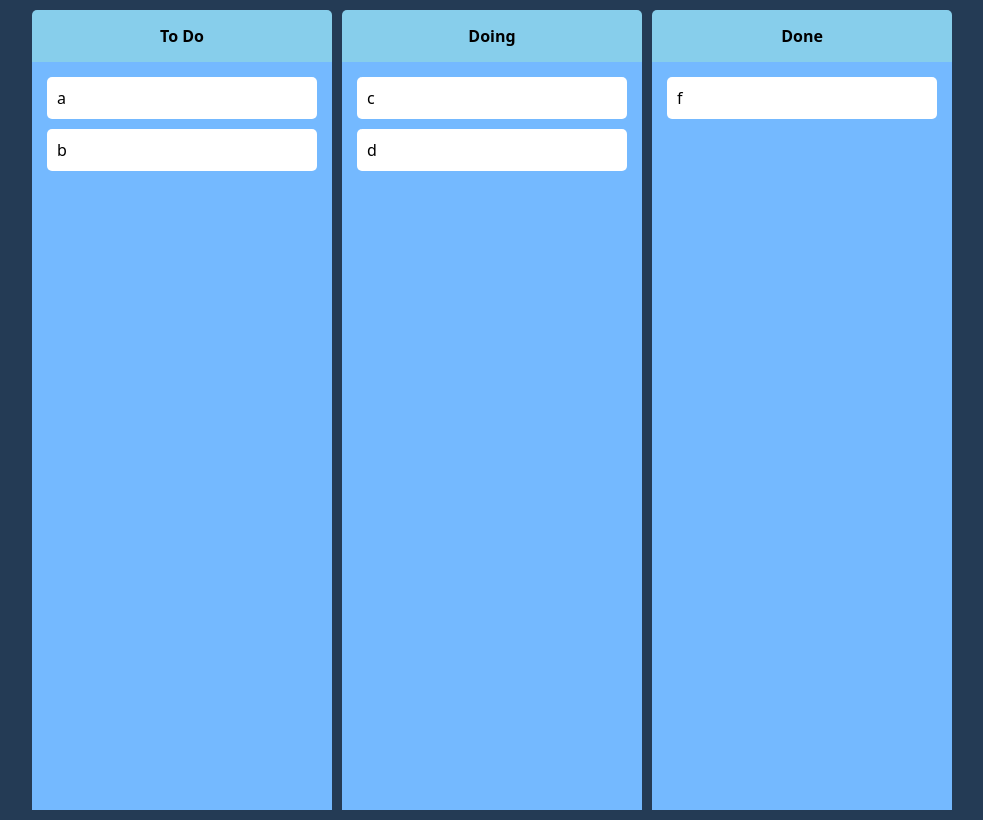
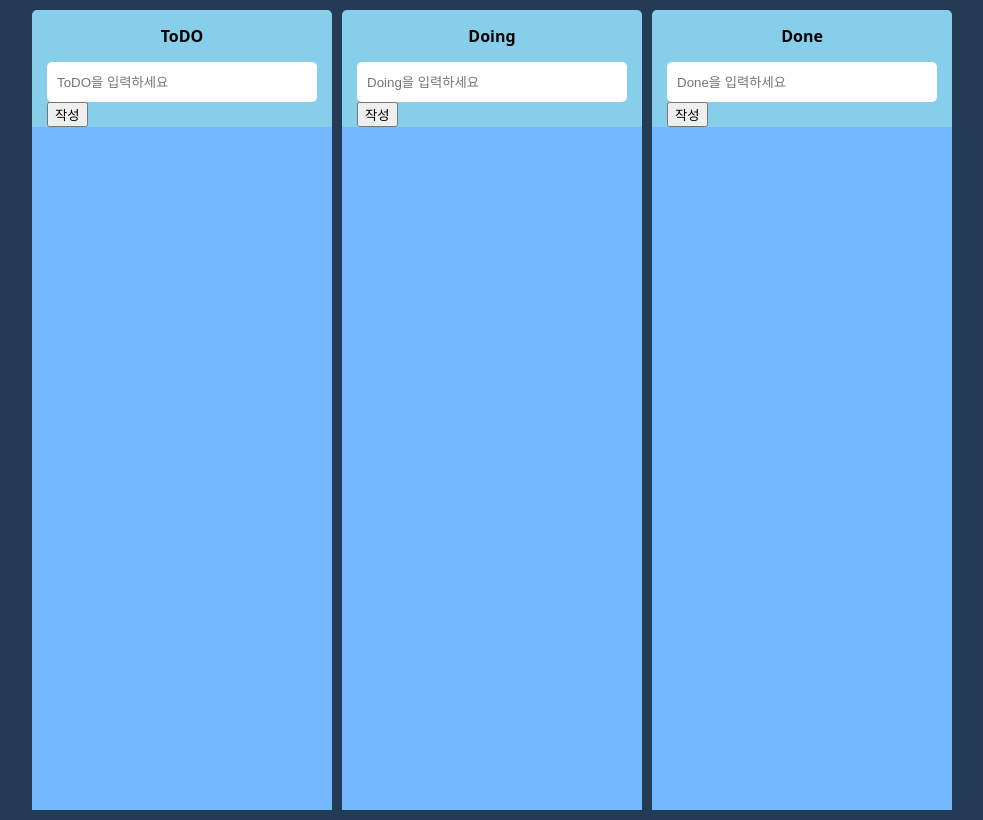
Before and after one commit to beom-jun-kim/memo-app, a React (Create React App) app: page / in a window 1280 px wide. Shown: the whole page, without its empty margins (148-1131 px from the left). Built offline with nearby package versions, Linux system fonts and the light colour scheme.

Commit message:
form넣기

```diff
--- a/package.json
+++ b/package.json
@@ -9,6 +9,7 @@
     "react": "^18.2.0",
     "react-beautiful-dnd": "^13.1.1",
     "react-dom": "^18.2.0",
+    "react-hook-form": "^7.43.9",
     "react-scripts": "^5.0.1",
     "recoil": "^0.7.7",
     "recoil-persist": "^4.2.0",
--- a/src/App.tsx
+++ b/src/App.tsx
@@ -27,7 +27,7 @@ function App() {
   // 어떤 일이 일어났는지에 대한 정보로 많은 인자를 준다
   const onDragEnd = (info: DropResult) => {
     console.log(info);
-    const { draggableId, destination, source } = info;
+    const { destination, source } = info;
     if (!destination) return;
     if (destination?.droppableId === source.droppableId) {
       setMemos((allBoards) => {
@@ -37,11 +37,12 @@ function App() {
         // 복사 이유 : 원본을 수정하면 버그가 일어날 수 있음 => 복사한 배열을 수정하면 원본엔 영향X
         // ...allBoards를 통해 객체의 키를 가져오고 []로 한번더 감싸서 복사할 배열을 고르는거~
         const boardCopy = [...allBoards[source.droppableId]];
+        const taskObj = boardCopy[source.index];
 
         // 복사한 배열 변형
         // draggableId는 제거할때 필요x 추가할때만O
         boardCopy.splice(source.index, 1);
-        boardCopy.splice(destination?.index, 0, draggableId);
+        boardCopy.splice(destination?.index, 0, taskObj);
         return {
           // 건드리지 않은 다른 board
           ...allBoards,
@@ -56,9 +57,10 @@ function App() {
     if (destination.droppableId !== source.droppableId) {
       setMemos((allBoards) => {
         const sourceBoard = [...allBoards[source.droppableId]];
+        const taskObj = sourceBoard[source.index];
         const destBoard = [...allBoards[destination.droppableId]];
         sourceBoard.splice(source.index, 1);
-        destBoard.splice(destination?.index, 0, draggableId);
+        destBoard.splice(destination?.index, 0, taskObj);
         return {
           ...allBoards,
           [source.droppableId]: sourceBoard,
--- a/src/Components/Board.tsx
+++ b/src/Components/Board.tsx
@@ -1,6 +1,10 @@
+import { useForm } from "react-hook-form";
 import { Droppable } from "react-beautiful-dnd";
 import DraggableCard from "./DraggableCard";
 import styled from "styled-components";
+import { IMemo, memoState } from "../atom";
+import { useRecoilState, useSetRecoilState } from "recoil";
+
 const Wrapper = styled.div`
   width: 300px;
   background: ${(prop) => prop.theme.boardColor};
@@ -12,9 +16,14 @@ const Wrapper = styled.div`
 
 // styled component에게 isDraggingOver라는 prop을 받을 거라고 말해준다
 const Area = styled.div<IAreaProps>`
-  background-color: ${(prop) => (prop.isDraggingOver ? "#dfe6e9" : prop.isDraggingFromThis ? "#b2bec3" : "#74b9ff")};
+  background-color: ${(prop) =>
+    prop.isDraggingOver
+      ? "#dfe6e9"
+      : prop.isDraggingFromThis
+      ? "#b2bec3"
+      : "#74b9ff"};
   flex-grow: 1;
-  transition: .3s;
+  transition: 0.3s;
   padding: 15px;
 `;
 
@@ -24,20 +33,67 @@ const Title = styled.div`
   padding: 15px;
 `;
 
+const Form = styled.form`
+  padding: 0 15px;
+  input {
+    width: 100%;
+    height: 40px;
+    padding: 0 10px;
+    border-radius: 5px;
+    border: none;
+  }
+`;
+
 interface IAreaProps {
   isDraggingOver: boolean;
-  isDraggingFromThis:boolean;
+  isDraggingFromThis: boolean;
 }
 
 interface IBoardProps {
-  memos: string[];
+  memos: IMemo[];
   boardId: string;
 }
 
+interface IForm {
+  memo: string;
+}
+
 function Board({ memos, boardId }: IBoardProps) {
+  const setMemoState = useSetRecoilState(memoState);
+  const { register, setValue, handleSubmit } = useForm<IForm>();
+  const onValid = ({ memo }: IForm) => {
+    const newMemo = {
+      id: Date.now(),
+      text: memo,
+    };
+    setMemoState((allBoards) => {
+      return {
+        // 모든 board + 현재 board에 새로운 메모를 더한 값을 retrun 하는 작업
+        // 상태를 안전하게 관리하기 위해 이전에 있던 state를 복사하여 수정한다
+        ...allBoards, // 원래 있던 board
+        [boardId]: [
+          newMemo, // 기존의 board 메모들에 새로운 메모를 더해주고 있다
+          ...allBoards[boardId],
+        ],
+      };
+    });
+    setValue("memo", "");
+  };
   return (
     <Wrapper>
       <Title>{boardId}</Title>
+
+      {/* ref : HTML 메서드에 접근 및 변형
+          .current 프로퍼티에 변경 가능한 값을 담고 있는 상자
+       */}
+      <Form onSubmit={handleSubmit(onValid)}>
+        <input
+          {...register("memo", { required: true })}
+          type="text"
+          placeholder={`${boardId}을 입력하세요`}
+        />
+        <button>작성</button>
+      </Form>
       <Droppable droppableId={boardId}>
         {(provided, snapshot) => (
           // isDraggingOver : 유저가 board 위로 드래그 해서 들어오고 있는지 알려줌
@@ -51,7 +107,12 @@ function Board({ memos, boardId }: IBoardProps) {
             {...provided.droppableProps}
           >
             {memos.map((memo, index) => (
-              <DraggableCard key={memo} memo={memo} index={index} />
+              <DraggableCard
+                key={memo.id}
+                memoId={memo.id}
+                memoText={memo.text}
+                index={index}
+              />
             ))}
             {provided.placeholder}
           </Area>
--- a/src/Components/DraggableCard.tsx
+++ b/src/Components/DraggableCard.tsx
@@ -8,19 +8,20 @@ const Card = styled.div<{ isDragging: boolean }>`
     props.isDragging ? "green" : props.theme.cardcolor};
   border-radius: 5px;
   margin-bottom: 10px;
-  box-shadow: ${props => props.isDragging? "2px 5px 5px rgba(0, 0, 0, 0.128)" : "none"};
+  box-shadow: ${(props) =>
+    props.isDragging ? "2px 5px 5px rgba(0, 0, 0, 0.128)" : "none"};
 `;
 
 interface IDraggableCardPros {
-  memo: string;
+  memoId: number;
+  memoText: string;
   index: number;
 }
 
-function DraggableCard({ memo, index }: IDraggableCardPros) {
-  console.log("memo", memo);
+function DraggableCard({ memoId, memoText, index }: IDraggableCardPros) {
   return (
     // Draggable의 key와 draggableId와 같아야 함 ☆☆☆
-    <Draggable key={memo} draggableId={memo} index={index}>
+    <Draggable draggableId={memoId + ""} index={index}>
       {(provided, snapshot) => (
         <Card
           isDragging={snapshot.isDragging}
@@ -28,7 +29,7 @@ function DraggableCard({ memo, index }: IDraggableCardPros) {
           {...provided.draggableProps} /* box의 코너에서만 잡고 이동 가능하다 ======*/
           {...provided.dragHandleProps} /* 어딜 잡든 이동 가능 */
         >
-          {memo}
+          {memoText}
         </Card>
       )}
     </Draggable>
--- a/src/atom.tsx
+++ b/src/atom.tsx
@@ -1,14 +1,20 @@
 import { atom } from "recoil";
 
+export interface IMemo {
+  id:number;
+  text:string;
+}
+
 interface IMemoState {
-  [key:string]:string[],
+  [key:string]:IMemo[],
 }
+
 
 export const memoState = atom<IMemoState>({
   key: "memo",
   default: {
-    "To Do" : ["a","b"],
-    Doing: ["c","d"],
-    Done: ["f"],
+    ToDO : [],
+    Doing: [],
+    Done: [],
   },
 });
```
Also changed, not shown: 1 other file (tests, documents, lock files or other folders).
